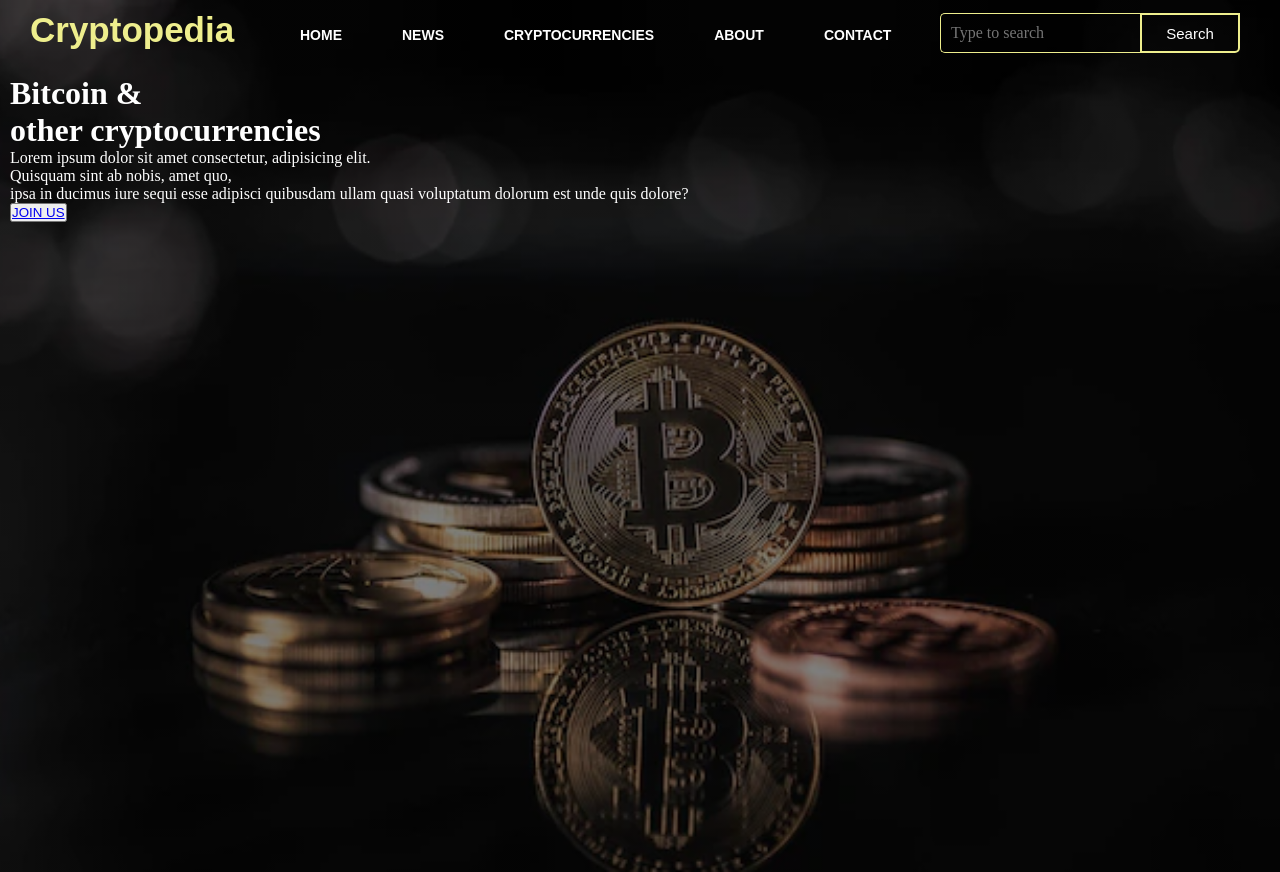
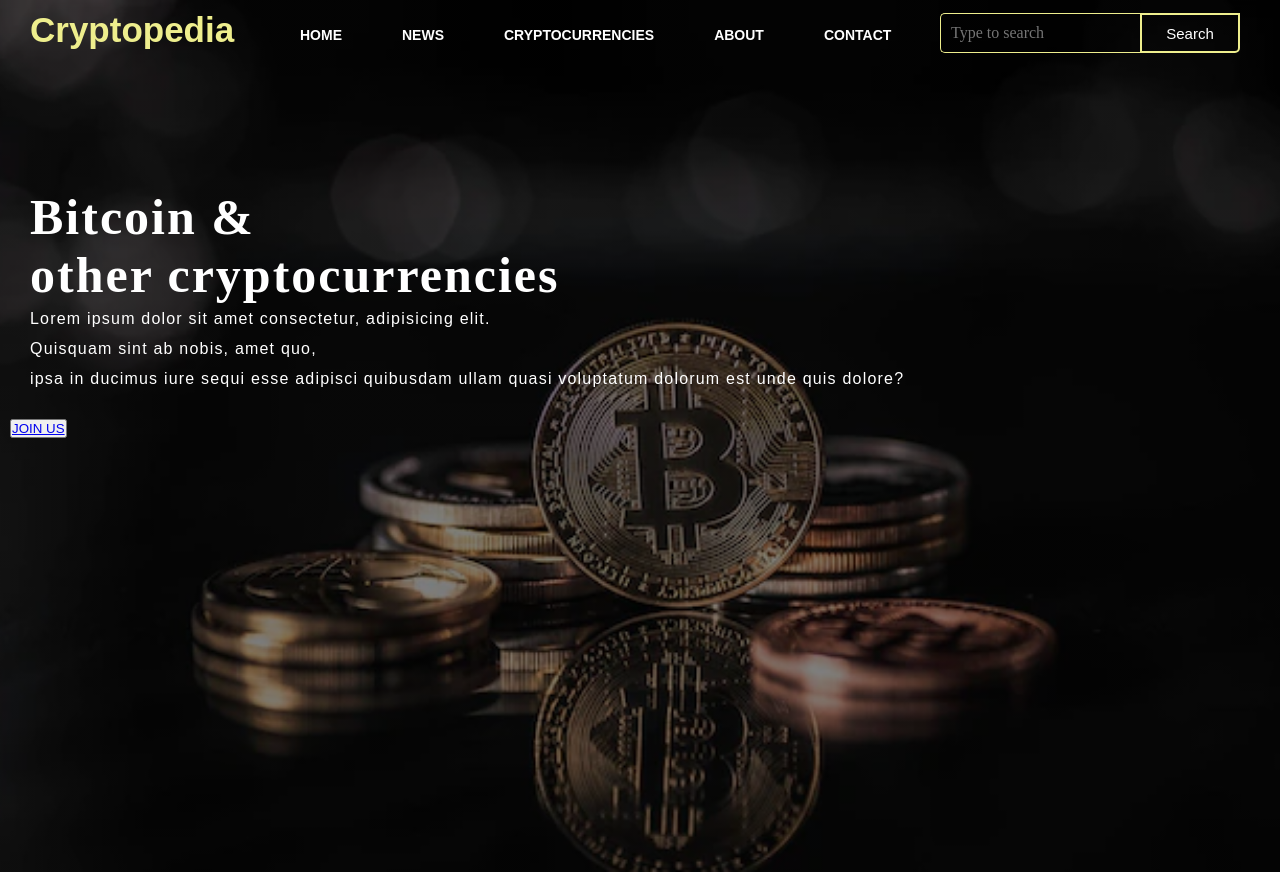
Before and after one commit to marinknezevic10/Html-Css, a plain HTML site: page index.html in a window 1280 px wide. Drawn offline with Linux system fonts and the light colour scheme.

Commit message:
conent h1,font size,padding,margin &letter spacing

```diff
--- a/style.css
+++ b/style.css
@@ -120,10 +120,18 @@ ul li a:hover {
   position: relative;
 }
 
-.content.par {
+.content .par {
   padding-left: 20px;
   padding-bottom: 25px;
   font-family: Arial;
-  letter-spacing: 1.3px;
+  letter-spacing: 1.2px;
   line-height: 30px;
 }
+
+.content h1 {
+  font-family: "Times New Roman";
+  font-size: 50px;
+  padding-left: 20px;
+  margin-top: 9%;
+  letter-spacing: 2px;
+}
```
